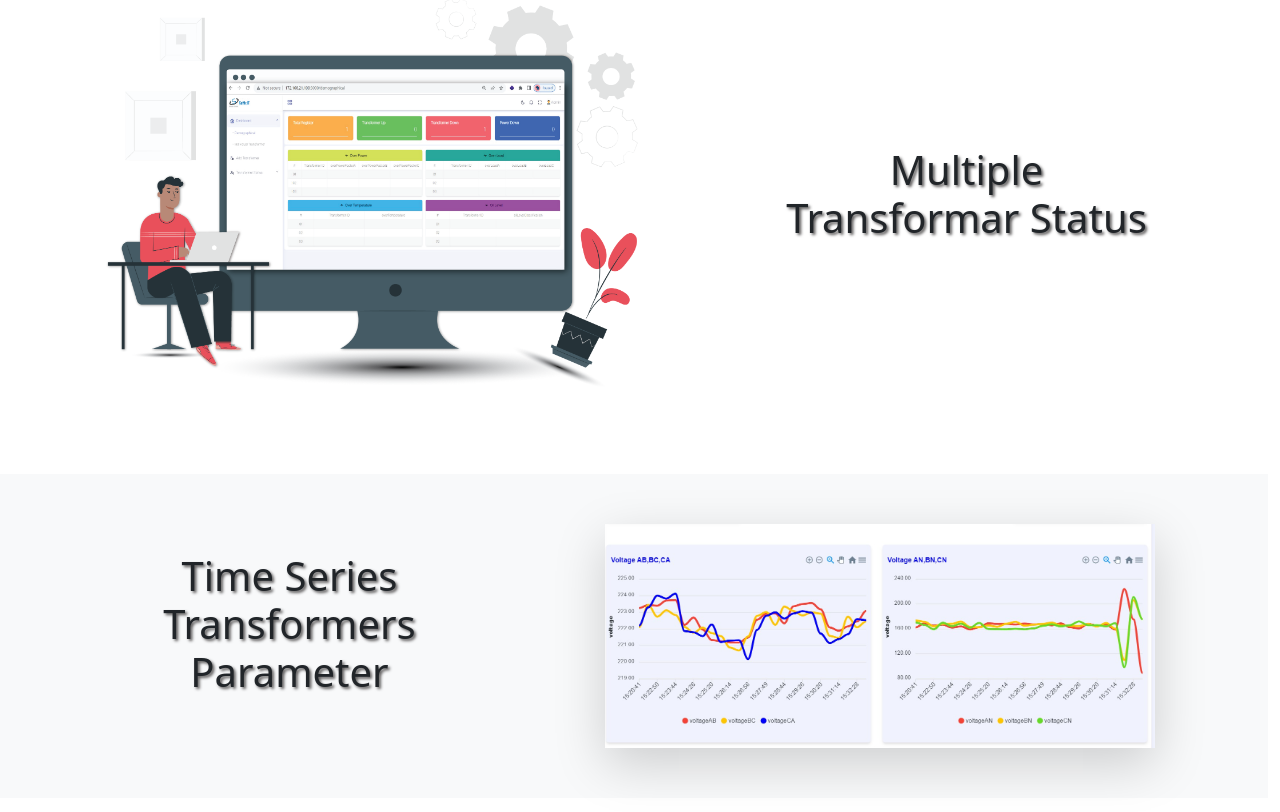
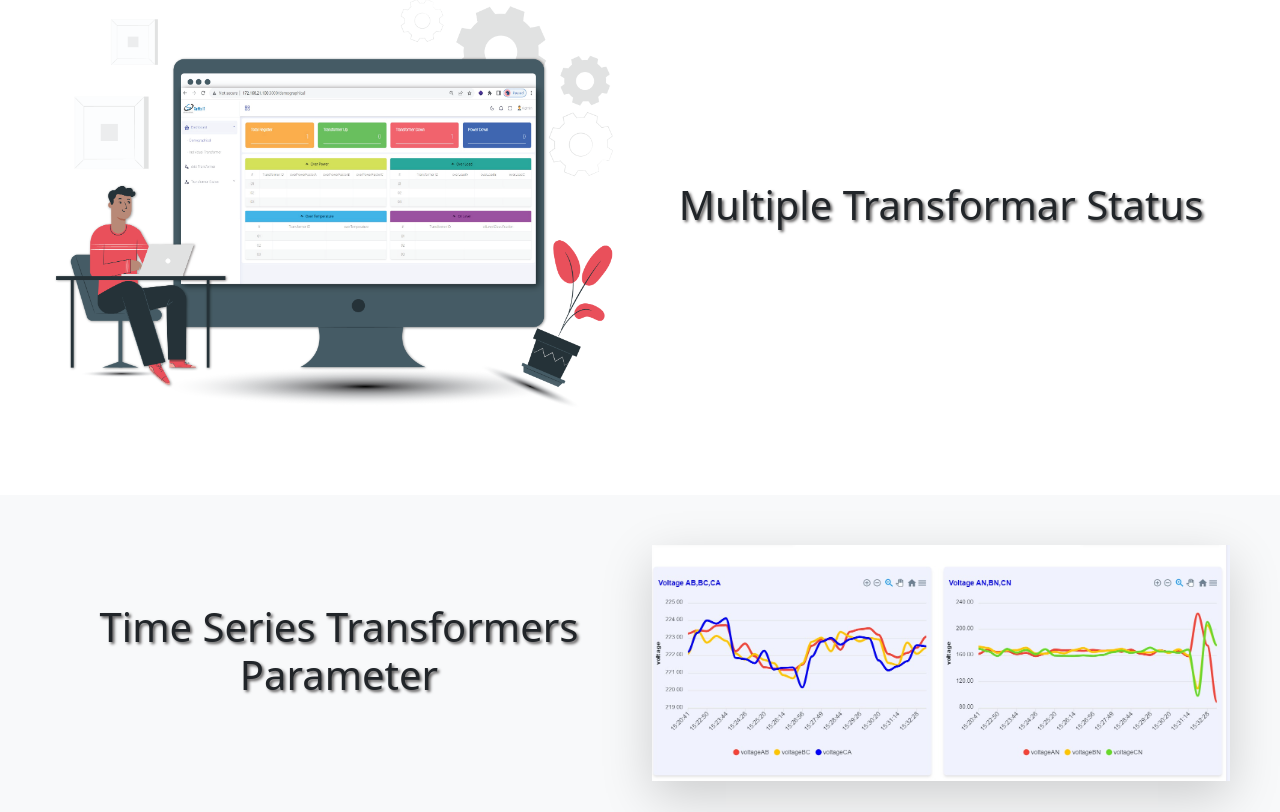
Before and after one commit to MD-Tauhid/smart-monitoring, a React (Vite) app: page / in a window 1280 px wide. Shown: the part 1928-2740 px from the top of the page. Built offline with nearby package versions, Linux system fonts and the light colour scheme.

Commit message:
responsive for all device

```diff
--- a/src/Components/Home.jsx
+++ b/src/Components/Home.jsx
@@ -13,7 +13,7 @@ import './Home.css';
 
 const Home = () => {
     return (
-        <div className='overflow-hidden' style={{minWidth:'100vw'}}>
+        <div className='overflow-hidden' style={{width:'100vw'}}>
             <Banner></Banner>
             <div data-aos="fade-up" data-aos-duration="3000" className='d-flex flex-column align-items-center p-5'>
                 <img className='h-25 w-50 mx-auto ' src={img1} alt="" style={{width:'60%'}} />
--- a/src/Components/Monitoring/Monitoring.jsx
+++ b/src/Components/Monitoring/Monitoring.jsx
@@ -2,11 +2,11 @@ import React from 'react';
 
 const Monitoring = ({ img, text,bg, shadow }) => {
     return (
-        <div className={`w-100 d-flex flex-column-reverse flex-md-row row my-4 ${bg}`} style={{ padding: '50px' }}>
-            <div className='col-12 col-sm-6 mx-auto w-auto'>
-                <img data-aos="fade-left" data-aos-duration="2000" className={`w-100 col-6 mx-auto ${shadow}`} src={img} alt="" style={{ maxWidth:'550px' }} />
+        <div className={`row flex-column-reverse flex-md-row my-4 ${bg}`} style={{ padding: '50px' }}>
+            <div className='col-12 col-md-6 mx-auto'>
+                <img data-aos="fade-left" data-aos-duration="2000" className={`w-100 mx-auto ${shadow}`} src={img} alt=""/>
             </div>
-            <div className='w-auto col-12 col-sm-6 mx-auto my-auto text-center' style={{ maxWidth:'400px'}}>
+            <div className='col-12 col-md-6 mx-auto my-auto text-center'>
                 <h1 data-aos="fade-right" data-aos-duration="2000" className='text-shadow text-center w-100 my-4 my-md-0'>{text}</h1>
             </div>
         </div>
--- a/src/Components/Monitoring/Monitoring1.jsx
+++ b/src/Components/Monitoring/Monitoring1.jsx
@@ -2,12 +2,12 @@ import React from 'react';
 
 const Monitoring1 = ({ img, text, bg, shadow }) => {
     return (
-        <div className={`w-100 row my-4 ${bg}`} style={{ padding: '50px' }}>
-            <div className='w-100 col-12 col-md-6 mx-auto my-auto text-center' style={{ maxWidth:'400px'}}>
+        <div className={`row my-4 ${bg}`} style={{ padding: '50px' }}>
+            <div className='col-12 col-md-6 mx-auto my-auto text-center'>
                 <h1 data-aos="fade-right" data-aos-duration="2000" className='text-shadow text-center w-100 mb-4'>{text}</h1>
             </div>
-            <div className='col-12 col-md-6 mx-auto w-auto'>
-                <img data-aos="fade-left" data-aos-duration="2000" className={`w-100 col-6 mx-auto ${shadow}`} src={img} alt="" style={{ maxWidth:'550px' }} />
+            <div className='col-12 col-md-6 mx-auto'>
+                <img data-aos="fade-left" data-aos-duration="2000" className={`w-100 col-6 mx-auto ${shadow}`} src={img} alt=""/>
             </div>
         </div>
     );
```
